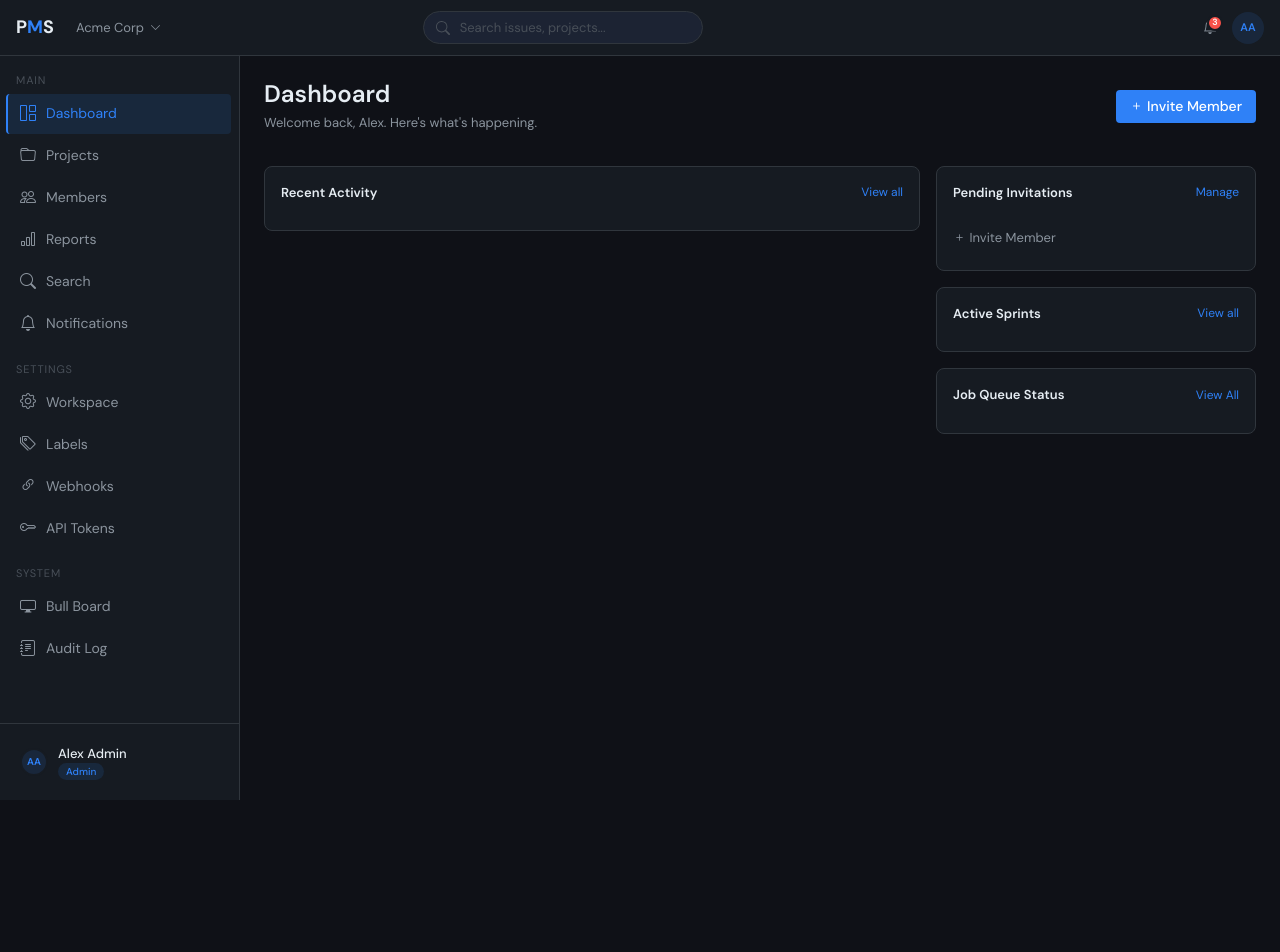
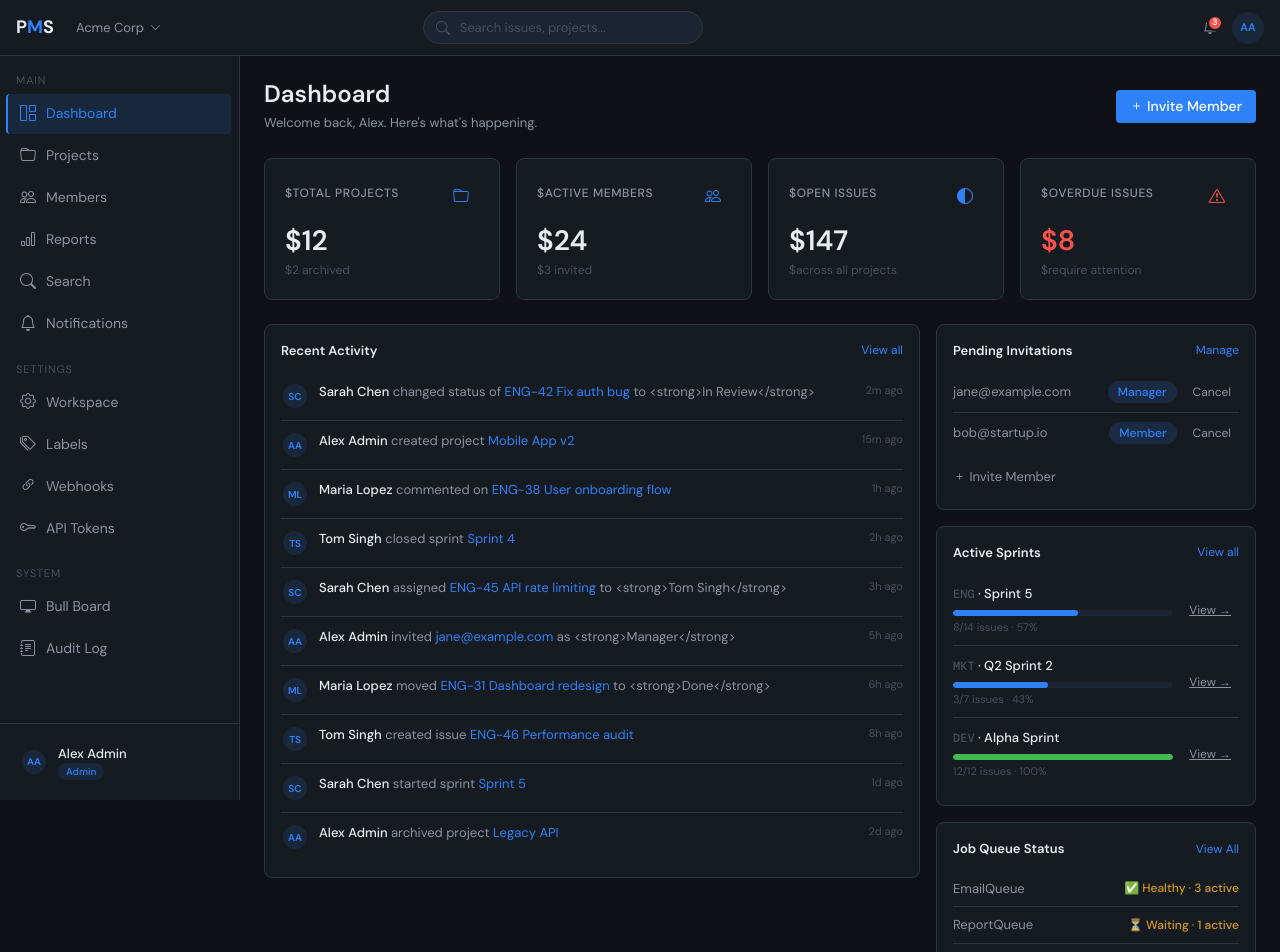
Before and after one commit to AviSendeveloper/PMS, a React (Vite) app in the folder frontend/: page /workspace/dashboard in a window 1280 px wide. Shown: the top 952 px of the page. Before the commit the page ends 800 px from the top, so only its background shows below. Built offline with nearby package versions, Linux system fonts and the light colour scheme.

Commit message:
feat: render dashboard feature components using added dummy static data

```diff
--- a/frontend/package.json
+++ b/frontend/package.json
@@ -10,6 +10,7 @@
     "preview": "vite preview"
   },
   "dependencies": {
+    "axios": "^1.16.0",
     "classnames": "^2.5.1",
     "react": "^19.2.5",
     "react-dom": "^19.2.5",
--- a/frontend/src/features/workspace/components/dashboard/KPICard.tsx
+++ b/frontend/src/features/workspace/components/dashboard/DashboardKpi.tsx
@@ -1,4 +1,4 @@
-import type { KPI } from "../../workspace.type";
+import type { KPI, KPIs } from "../../workspace.type";
 
 const icons: Record<string, string> = {
   total_project: "bi-folder",
@@ -48,4 +48,16 @@ const KPICard = ({ kpiData }: { kpiData: KPI }) => {
   );
 };
 
-export default KPICard;
+const DashboardKpi = ({ data }: { data: KPIs }) => {
+  const renderKpis = () => {
+    return data.map(kpi => {
+      return <KPICard kpiData={kpi} />
+    })
+  }
+
+  return <div className="row g-3 mb-4" id="kpiRow">
+    {renderKpis()}
+  </div>
+}
+
+export default DashboardKpi;
--- /dev/null
+++ b/frontend/src/features/workspace/components/dashboard/DashboardPendingInvitation.tsx
@@ -0,0 +1,37 @@
+import type { Invities, Invitie } from "../../workspace.type";
+
+const DashboardPendingInvitation = ({ data }: { data: Invities }) => {
+    const renderPendingInvitations = () => {
+        return data.map((inv: Invitie) => {
+            return (
+                <div className="invite-row">
+                    <div className="invite-email">{inv.email}</div>
+                    <span className="status-badge status-inprogress">{inv.role}</span>
+                    <button className="btn-ghost" style={{ padding: '3px 8px', fontSize: 12 }}
+                    // onClick="showToast('Invitation cancelled','warning')"
+                    >Cancel</button>
+                </div>
+
+            )
+        })
+    }
+    return (
+        <div className="card-pms mb-3 admin-only" id="pendingCard">
+            <div className="card-section-head">
+                <span>Pending Invitations</span>
+                <a href="members-workspace.html">Manage</a>
+            </div>
+            <div id="pendingList" >
+                {renderPendingInvitations()}
+            </div>
+            <button className="btn-ghost" style={{ padding: '6px 0', fontSize: 13, marginTop: 8 }}
+            // onClick="openInviteModal()"
+            >
+                <i className="bi bi-plus" /> Invite Member
+            </button>
+        </div>
+
+    )
+}
+
+export default DashboardPendingInvitation
--- /dev/null
+++ b/frontend/src/features/workspace/components/dashboard/DashboardQueue.tsx
@@ -0,0 +1,26 @@
+import type { QueueStatuses, QueueStatus } from '../../workspace.type'
+
+const DashboardQueue = ({ data: queueStatus }: { data: QueueStatuses }) => {
+    const renderQueues = (queueStatus: QueueStatuses) => {
+        return queueStatus.map((queue: QueueStatus) => {
+            return <div className="queue-row">
+                <div className="queue-name">{queue.name}</div>
+                <div className="queue-status" style={{ color: `${queue.active > 0 ? "var(--warning)" : "var(--success)"}` }}>{queue.status} {queue.active > 0 ? '· ' + queue.active + ' active' : ''}</div>
+            </div>
+
+        })
+    }
+    return (
+        <div className="card-pms admin-only" id="queueCard">
+            <div className="card-section-head">
+                <span>Job Queue Status</span>
+                <a href="admin-bull-board.html">View All</a>
+            </div>
+            <div id="queueStatus">
+                {renderQueues(queueStatus)}
+            </div>
+        </div>
+    )
+}
+
+export default DashboardQueue
--- /dev/null
+++ b/frontend/src/features/workspace/components/dashboard/DashboardRecentActivity.tsx
@@ -0,0 +1,34 @@
+import type { Activities, Activity } from '../../workspace.type'
+
+const DashboardRecentActivity = ({ data }: { data: Activities }) => {
+
+  const renderActivities = (data: Activities) => {
+    return data.map((activity: Activity) => {
+      const initials = activity.name.split(' ').map((n: string) => n[0]).join('').toUpperCase();
+      return (
+        <div className="activity-row">
+          <div className="avatar avatar-sm" style={{ flexShrink: 0 }}>{initials}</div>
+          <div className="activity-text">
+            <span className="activity-name">{activity.name}</span> {activity.action} <a href={activity.link}>{activity.entity}</a>{activity.action2 ? ' ' + activity.action2 + ' <strong>' + activity.detail + '</strong>' : ''}
+          </div>
+          <div className="activity-time">{activity.time}</div>
+        </div>
+
+      )
+    })
+  }
+
+  return (
+    <div className="col-lg-8">
+      <div className="card-pms">
+        <div className="card-section-head">
+          <span>Recent Activity</span>
+          <a href="#">View all</a>
+        </div>
+        <div id="activityFeed" >{renderActivities(data)}</div>
+      </div>
+    </div>
+  )
+}
+
+export default DashboardRecentActivity
--- /dev/null
+++ b/frontend/src/features/workspace/components/dashboard/DashboardSprint.tsx
@@ -0,0 +1,34 @@
+import classNames from "classnames";
+import type { Sprints, Sprint } from "../../workspace.type"
+
+const DashboardSprint = ({ data: sprints }: { data: Sprints }) => {
+    const renderSprints = (sprints: Sprints) => {
+        return sprints.map((sprint: Sprint) => {
+            const pct = Math.round((sprint.done / sprint.total) * 100);
+            return <div className="sprint-row">
+                <div className="sprint-info">
+                    <div className="sprint-name"><span className="mono" style={{ color: 'var(--text-muted)' }}>{sprint.project}</span> · {sprint.name}</div>
+                    <div style={{ marginTop: 6 }}><div className="progress-pms"><div className={classNames("progress-fill", { success: pct === 100 })} style={{ width: `${pct}%` }} /></div></div>
+                    <div style={{ fontSize: 11, color: 'var(--text-muted)', marginTop: 3 }}>{sprint.done}/{sprint.total} issues · {pct}%</div>
+                </div>
+                <a href={sprint.link} className="btn-ghost" style={{ fontSize: 12, padding: '4px 8px', whiteSpace: 'nowrap' }}>View →</a>
+            </div>
+
+        })
+    }
+
+    return (
+        <div className="card-pms mb-3">
+            <div className="card-section-head">
+                <span>Active Sprints</span>
+                <a href="project-sprints.html">View all</a>
+            </div>
+            <div id="sprintList">
+                {renderSprints(sprints)}
+            </div>
+        </div>
+
+    )
+}
+
+export default DashboardSprint
--- a/frontend/src/features/workspace/pages/Dashboard.tsx
+++ b/frontend/src/features/workspace/pages/Dashboard.tsx
@@ -11,6 +11,11 @@ import type {
 
 // TODO: Replace with actual API calls
 import { kips, activities, sprint, invities, queues } from "../dummy.data";
+import DashboardKpi from "../components/dashboard/DashboardKpi";
+import DashboardRecentActivity from "../components/dashboard/DashboardRecentActivity";
+import DashboardPendingInvitation from "../components/dashboard/DashboardPendingInvitation";
+import DashboardSprint from "../components/dashboard/DashboardSprint";
+import DashboardQueue from "../components/dashboard/DashboardQueue";
 
 const Dashboard = () => {
   // modal state
@@ -48,52 +53,22 @@ const Dashboard = () => {
           </button>
         </div>
         {/* KPI Row */}
-        <div className="row g-3 mb-4" id="kpiRow" />
+        <DashboardKpi data={kpis} />
+
         {/* Main 2-col */}
         <div className="row g-3">
           {/* Activity Feed */}
-          <div className="col-lg-8">
-            <div className="card-pms">
-              <div className="card-section-head">
-                <span>Recent Activity</span>
-                <a href="#">View all</a>
-              </div>
-              <div id="activityFeed" />
-            </div>
-          </div>
+          <DashboardRecentActivity data={recentActivities} />
           {/* Right col */}
           <div className="col-lg-4">
             {/* Pending Invitations (admin-only) */}
-            <div className="card-pms mb-3 admin-only" id="pendingCard">
-              <div className="card-section-head">
-                <span>Pending Invitations</span>
-                <a href="members-workspace.html">Manage</a>
-              </div>
-              <div id="pendingList" />
-              <button
-                className="btn-ghost"
-                style={{ padding: "6px 0", fontSize: 13, marginTop: 8 }}
-                //   onclick="openInviteModal()"
-              >
-                <i className="bi bi-plus" /> Invite Member
-              </button>
-            </div>
+            <DashboardPendingInvitation data={pendingInvitations} />
+
             {/* Active Sprints */}
-            <div className="card-pms mb-3">
-              <div className="card-section-head">
-                <span>Active Sprints</span>
-                <a href="project-sprints.html">View all</a>
-              </div>
-              <div id="sprintList" />
-            </div>
+            <DashboardSprint data={activeSprints} />
+
             {/* Job Queue Status (admin-only) */}
-            <div className="card-pms admin-only" id="queueCard">
-              <div className="card-section-head">
-                <span>Job Queue Status</span>
-                <a href="admin-bull-board.html">View All</a>
-              </div>
-              <div id="queueStatus" />
-            </div>
+            <DashboardQueue data={jobQueueStatus} />
           </div>
         </div>
       </main>
```
Also changed, not shown: frontend/dummy_apis/admin_apis.json (added, +94 -0 lines), 1 other file (tests, documents, lock files or other folders).
